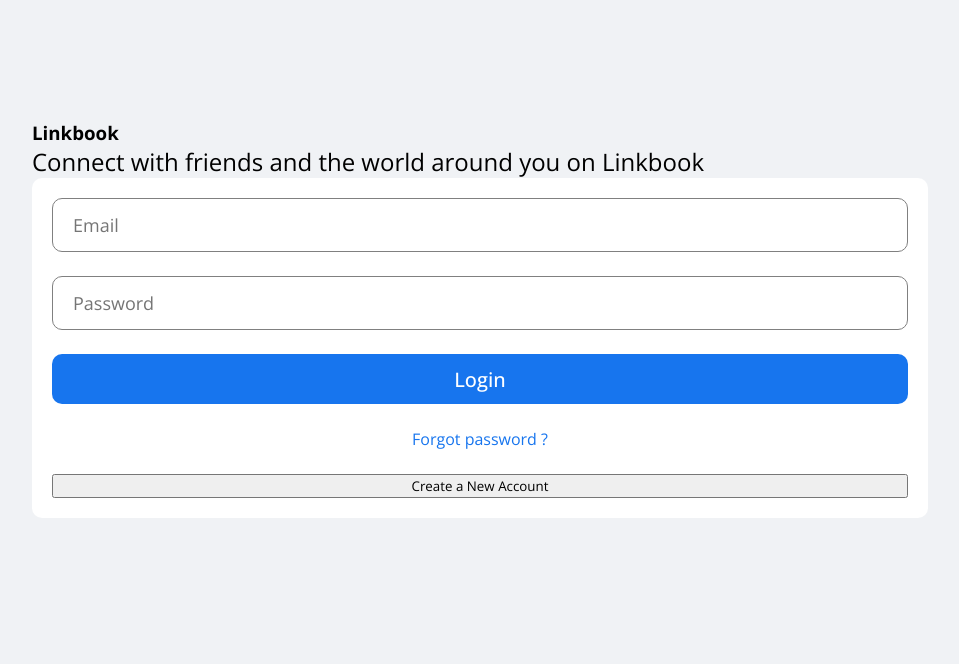
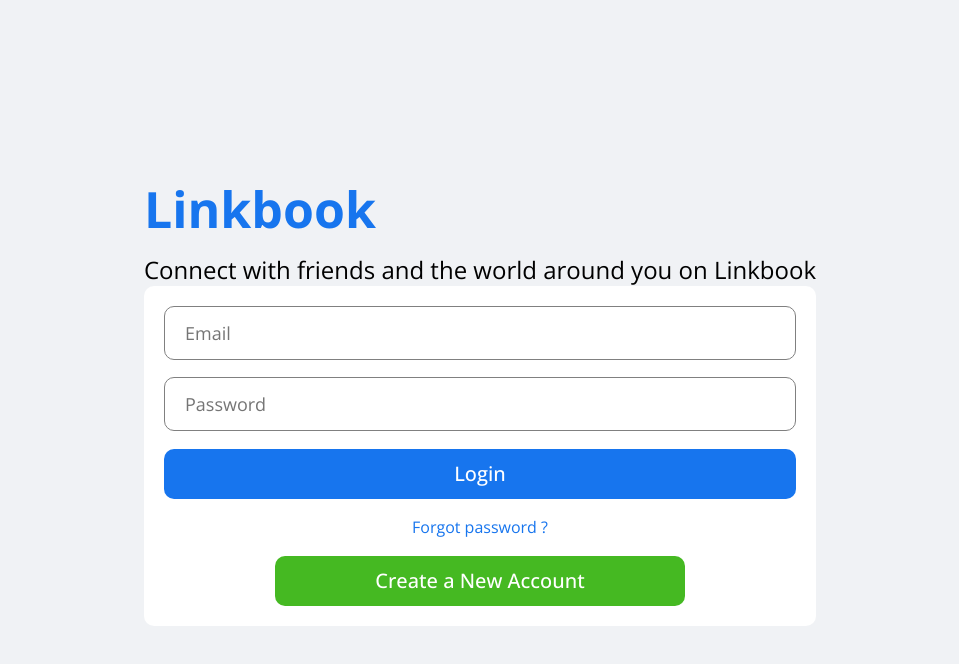
Before and after one commit to amalary/linkBookDesign, a React (Create React App) app in the folder link-book-design/: page / in a window 1280 px wide. Shown: the top 664 px of the page, without its empty margins (160-1119 px from the left). Built offline with nearby package versions, Linux system fonts and the light colour scheme.

Commit message:
Fix registeration page orientaion

```diff
--- a/link-book-design/public/style.css
+++ b/link-book-design/public/style.css
@@ -139,6 +139,19 @@
     color: #1775ee;
 
 }
+
+
+.loginButton{
+    height: 50px;
+    border-radius: 10px;
+    border: none;
+    background-color: #1775ee;
+    color:white;
+    font-size: 20px;
+    font-weight: 500;
+    cursor: pointer;
+};
+
 .profileCoverImg{
     width: 100%;
     height: 250px;
--- a/link-book-design/src/components/login/login.css
+++ b/link-book-design/src/components/login/login.css
@@ -7,12 +7,18 @@
     justify-content: center;
 }
 
+.loginLogo{
+    font-size: 50px;
+    font-weight: 800;
+    color: #1775ee;
+    margin-bottom: 10px;
+    outline: none;
+};
 .loginWrapper{
     width: 70%;
     height: 70%;
     /* background-color: aqua; */
 };
-
 
 .loginLeft, .loginRight{
     flex: 1;
@@ -21,6 +27,7 @@
     justify-content: center;
 
 }
+
 
 .loginBox {
     height: 300px;
@@ -39,22 +46,15 @@
     padding-left: 20px;
 
 }
-
-.loginButton{
+.loginRegisterButton{
+    width: 65%;
+    align-self: center;
     height: 50px;
     border-radius: 10px;
     border: none;
-    background-color: #1775ee;
+    background-color: #45b922;
     color:white;
     font-size: 20px;
     font-weight: 500;
     cursor: pointer;
 };
-
-.loginLogo{
-    font-size: 50px;
-    font-weight: 800;
-    color: #1775ee;
-    margin-bottom: 10px;
-    outline: none;
-};
```
